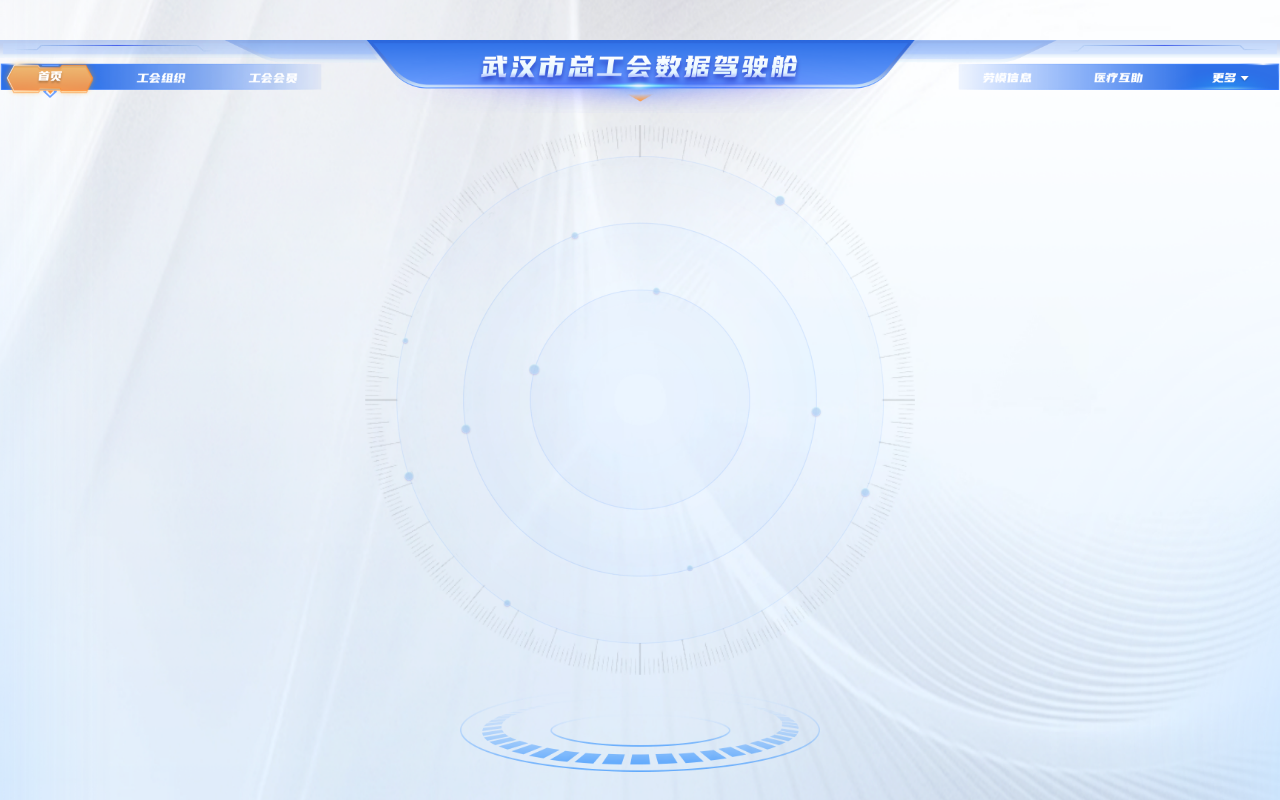
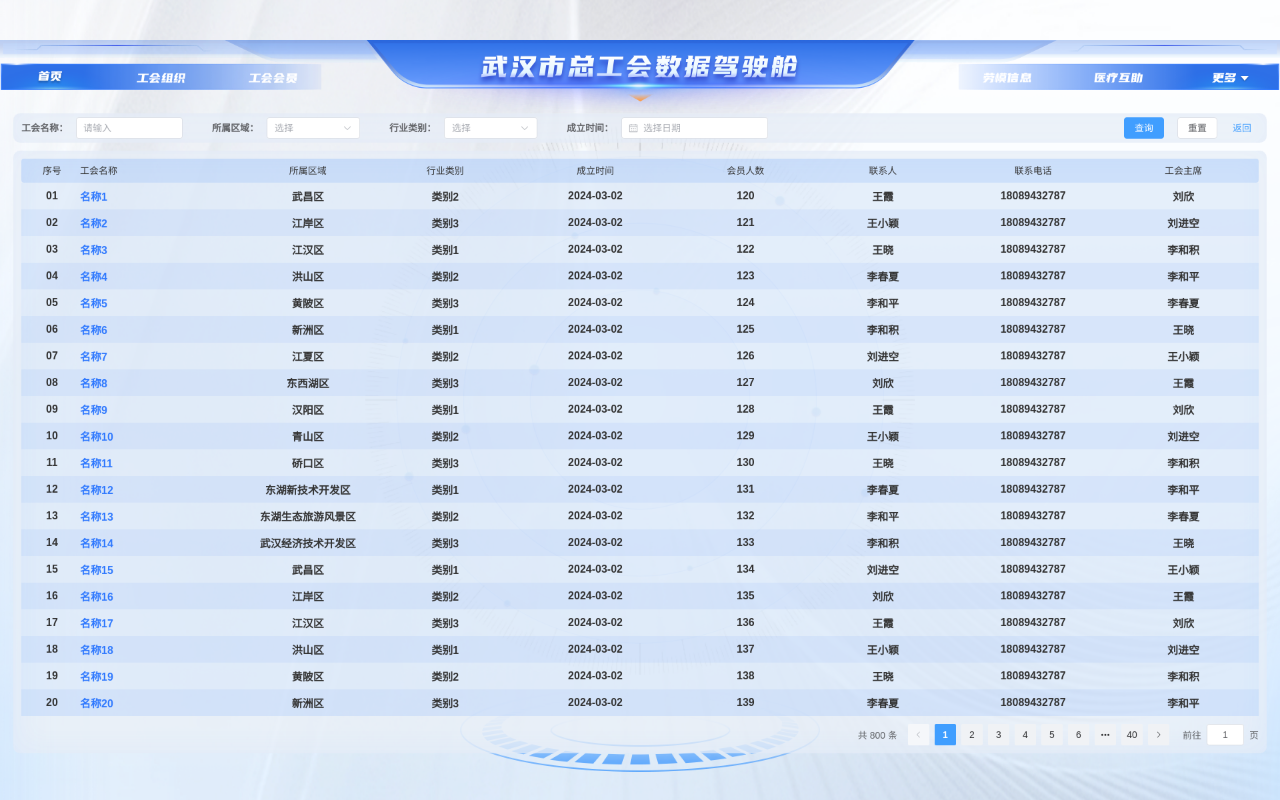
Before and after one commit to wmc-cache/wuhan-dashboard, a Vue app: page /#/grid-table in a window 1280 px wide. Before the commit this address had no page. Built offline with nearby package versions, Linux system fonts and the light colour scheme.

Commit message:
style  fix

```diff
--- a/src/App.vue
+++ b/src/App.vue
@@ -1,16 +1,23 @@
 <template>
   <!-- 等比缩放容器，基于 1920x1080 设计稿 -->
   <ScaleBox :base-width="1920" :base-height="1080">
-    <div class="dash">
-      <HeaderBar />
-      <router-view />
-    </div>
+    <!-- 全局 Element Plus 语言：中文 -->
+    <el-config-provider :locale="zhCn">
+      <div class="dash">
+        <HeaderBar />
+        <router-view />
+      </div>
+    </el-config-provider>
   </ScaleBox>
 </template>
 
 <script setup lang="ts">
 import ScaleBox from './components/ScaleBox.vue';
 import HeaderBar from './components/HeaderBar.vue';
+// Element Plus 中文
+import { ElConfigProvider } from 'element-plus';
+import zhCn from 'element-plus/es/locale/lang/zh-cn';
+import 'element-plus/es/components/config-provider/style/css';
 </script>
 
 <style>
--- a/src/components/org/MemberCount.vue
+++ b/src/components/org/MemberCount.vue
@@ -92,9 +92,10 @@ const option = computed(() => {
     // 三 grid：左/中(0宽)/右，完全参考给定配置
     grid: [
       // 可配置的三列布局
-      { show: false, left: '2%',  top: '10%', bottom: '12%', containLabel: true, width: props.sideWidth },
-      { show: false, left: `${centerLeftPct}%`, top: '15%', bottom: '12%', containLabel: true, width: props.centerWidth },
-      { show: false, right: '-3%', top: '10%', bottom: '12%', containLabel: true, width: props.sideWidth }
+      // 收紧上下留白，提升可用高度（原 top:10/15%, bottom:12%）
+      { show: false, left: '2%', top: '8%', bottom: '4%', containLabel: true, width: props.sideWidth },
+      { show: false, left: `${centerLeftPct}%`, top: '6%', bottom: '4%', containLabel: true, width: props.centerWidth },
+      { show: false, right: '-3%', top: '8%', bottom: '4%', containLabel: true, width: props.sideWidth }
     ],
     legend: {
       top: '2%', right: '5%', itemWidth: 20, itemHeight: 5,
@@ -125,6 +126,8 @@ const option = computed(() => {
         type: 'category', inverse: true, position: 'right',
         axisLine: { show: true, lineStyle: { color: splitLine } },
         axisTick: { show: false }, axisLabel: { show: false },
+        // 缩小首尾空隙，让条形图更“顶满”
+        boundaryGap: ['4%', '4%'],
         data: categories
       },
       {
@@ -133,12 +136,14 @@ const option = computed(() => {
         // 轴线放在中间列中心，通过 offset=列宽/2 实现；允许微调 nudge 修正视觉居中
         offset: centerOffsetPxRef.value + (props.centerNudgePx || 0),
         axisLabel: { show: true, inside: true, margin: 0, align: 'center', color: '#2a6ff0', fontSize: 16, fontWeight: 700 },
+        boundaryGap: ['4%', '4%'],
         data: categories.map((v) => ({ value: v, textStyle: { align: 'center' } }))
       },
       {
         gridIndex: 2, type: 'category', inverse: true, position: 'left',
         axisLine: { show: true, lineStyle: { color: splitLine } },
         axisTick: { show: false }, axisLabel: { show: false },
+        boundaryGap: ['4%', '4%'],
         data: categories
       }
     ],
--- a/src/pages/Dashboard.vue
+++ b/src/pages/Dashboard.vue
@@ -10,7 +10,7 @@
         <OrgIndustry />
       </div>
       <div class="panel h300">
-        <OrgNew />
+        <OrgNew @more="goGridTable" />
       </div>
     </section>
 
@@ -45,6 +45,10 @@ import WuhanMap from '../components/dashboard/WuhanMap.vue';
 import MemberTotal from '../components/dashboard/MemberTotal.vue';
 import MemberNewBiz from '../components/dashboard/MemberNewBiz.vue';
 import MemberNew from '../components/dashboard/MemberNew.vue';
+import { useRouter } from 'vue-router';
+
+const router = useRouter();
+function goGridTable() { router.push({ name: 'grid-table' }); }
 </script>
 
 <style scoped lang="scss">
--- /dev/null
+++ b/src/pages/GridTablePage.vue
@@ -0,0 +1,178 @@
+<template>
+  <main class="grid-page">
+    <!-- 顶部：筛选（Element Plus） -->
+    <section class="filters">
+      <div class="flt-wrap">
+        <!-- 居中表单项 -->
+        <el-form inline :model="q" label-position="left" label-width="auto" class="flt flt--center">
+          <el-form-item label="工会名称：">
+            <el-input v-model="q.name" placeholder="请输入" clearable class="w160" />
+          </el-form-item>
+          <el-form-item label="所属区域：">
+            <el-select v-model="q.region" placeholder="选择" clearable class="w140">
+              <el-option v-for="d in regions" :key="d" :label="d" :value="d" />
+            </el-select>
+          </el-form-item>
+          <el-form-item label="行业类别：">
+            <el-select v-model="q.industry" placeholder="选择" clearable class="w140">
+              <el-option v-for="i in industries" :key="i" :label="i" :value="i" />
+            </el-select>
+          </el-form-item>
+          <el-form-item label="成立时间：">
+            <el-date-picker v-model="q.date" type="date" value-format="YYYY-MM-DD" placeholder="选择日期" class="w160" />
+          </el-form-item>
+        </el-form>
+        <!-- 右侧按钮组 -->
+        <div class="actions">
+          <el-button type="primary" @click="onSearch">查询</el-button>
+          <el-button @click="onReset">重置</el-button>
+          <el-button type="primary" link @click="goBack">返回</el-button>
+        </div>
+      </div>
+    </section>
+
+    <!-- 表格主体（占满剩余高度） -->
+    <section class="table-wrap">
+      <GridTable :columns="columns" :rows="pagedRows" :grid-template="gridTemplate" :visible-rows="20" :row-height="40"
+        :show-header="false" @cell-click="onCellClick" />
+
+      <div class="pager">
+        <el-pagination v-model:current-page="page" :page-size="pageSize" :total="total" background
+          layout="total, prev, pager, next, jumper" @current-change="(p: number) => to(p)" />
+      </div>
+    </section>
+  </main>
+</template>
+
+<script setup lang="ts">
+import { computed, reactive, ref } from 'vue';
+import { useRouter } from 'vue-router';
+import GridTable, { ColumnDef } from '../components/GridTable.vue';
+// Element Plus 组件与样式（按需引入）
+import { ElForm, ElFormItem, ElInput, ElSelect, ElOption, ElDatePicker, ElButton, ElPagination } from 'element-plus';
+import 'element-plus/es/components/form/style/css';
+import 'element-plus/es/components/form-item/style/css';
+import 'element-plus/es/components/input/style/css';
+import 'element-plus/es/components/select/style/css';
+import 'element-plus/es/components/option/style/css';
+import 'element-plus/es/components/date-picker/style/css';
+import 'element-plus/es/components/button/style/css';
+import 'element-plus/es/components/pagination/style/css';
+
+const router = useRouter();
+
+// 简易筛选条件
+const q = reactive({ name: '', region: '', industry: '', date: '' });
+const regions = ['武昌区', '江岸区', '江汉区', '洪山区', '黄陂区', '新洲区', '江夏区', '东西湖区', '汉阳区', '青山区', '硚口区', '东湖新技术开发区', '东湖生态旅游风景区', '武汉经济技术开发区'];
+const industries = ['类别1', '类别2', '类别3'];
+
+// 列定义（与视觉示意一致）
+const gridTemplate = '60px 1.2fr 1fr 1fr 1.2fr 1fr 1fr 1.2fr 1fr';
+const columns: ColumnDef[] = [
+  { key: 'index', title: '序号', formatter: (v) => String(v).padStart(2, '0') },
+  { key: 'name', title: '工会名称', clickable: true, align: 'left' },
+  { key: 'region', title: '所属区域' },
+  { key: 'industry', title: '行业类别' },
+  { key: 'createdAt', title: '成立时间' },
+  { key: 'memberCount', title: '会员人数' },
+  { key: 'contact', title: '联系人' },
+  { key: 'phone', title: '联系电话' },
+  { key: 'chairman', title: '工会主席' },
+];
+
+// 造一份演示数据（800 条）
+interface Row {
+  index: number; name: string; region: string; industry: string; createdAt: string; memberCount: number; contact: string; phone: string; chairman: string;
+}
+const allRows = ref<Row[]>(Array.from({ length: 800 }, (_, i) => ({
+  index: i + 1,
+  name: `名称${i + 1}`,
+  region: regions[i % regions.length],
+  industry: industries[(i + 1) % industries.length],
+  createdAt: '2024-03-02',
+  memberCount: 120 + (i % 500),
+  contact: ['王霞', '王小颖', '王晓', '李春夏', '李和平', '李和积', '刘进空', '刘欣'][i % 8],
+  phone: '18089432787',
+  chairman: ['王霞', '王小颖', '王晓', '李春夏', '李和平', '李和积', '刘进空', '刘欣'][7 - (i % 8)],
+})));
+
+// 搜索（本地过滤示意）
+const filtered = computed(() => {
+  return allRows.value.filter(r =>
+    (!q.name || r.name.includes(q.name)) &&
+    (!q.region || r.region === q.region) &&
+    (!q.industry || r.industry === q.industry) &&
+    (!q.date || r.createdAt === q.date)
+  );
+});
+
+function onSearch() { /* 计算属性已自动更新，这里留空即可 */ }
+function onReset() { q.name = ''; q.region = ''; q.industry = ''; q.date = ''; }
+function goBack() { router.back(); }
+
+// 简易分页
+const pageSize = 20; // 每页 30 条
+const page = ref(1);
+const total = computed(() => filtered.value.length);
+const pageCount = computed(() => Math.max(1, Math.ceil(total.value / pageSize)));
+const pagedRows = computed(() => {
+  const start = (page.value - 1) * pageSize;
+  return filtered.value.slice(start, start + pageSize);
+});
+function to(p: number) { page.value = Math.min(pageCount.value, Math.max(1, p)); }
+
+function onCellClick(payload: { row: Row }) {
+  // 占位：可在此跳详情
+  console.log('cell clicked', payload.row);
+}
+</script>
+
+<style scoped lang="scss">
+.grid-page {
+  height: 980px;
+  padding: 0 20px 20px;
+  display: grid;
+  grid-template-rows: auto 1fr;
+  gap: 12px;
+}
+
+.filters {
+  border-radius: 10px;
+  background: rgba(235, 241, 247, .74);
+  box-shadow: inset 0 0 40px rgba(120, 170, 255, .08);
+  padding: 6px 12px;
+  position: relative;
+}
+
+.flt-wrap {
+  position: relative;
+}
+
+.flt {
+  display: flex;
+  gap: 8px 12px;
+}
+
+.flt--center {
+  align-items: center;
+}
+
+.flt :deep(.el-form-item__label) {
+  //color: #2a6ff0;
+  font-weight: 700;
+}
+
+.actions {
+  position: absolute;
+  right: 8px;
+  top: 50%;
+  transform: translateY(-50%);
+  display: inline-flex;
+  gap: 8px;
+}
+.w160 { width: 160px; }
+.w140 { width: 140px; }
+
+.table-wrap { position: relative; border-radius: 10px; background: rgba(235,241,247,.74); box-shadow: inset 0 0 40px rgba(120,170,255,.08); padding: 12px; display: grid; grid-template-rows: 1fr auto; }
+.pager { display: flex; align-items: center; justify-content: flex-end; color: #2a6ff0; padding-top: 8px; }
+</style>
--- a/src/router/index.ts
+++ b/src/router/index.ts
@@ -9,6 +9,8 @@ const routes: RouteRecordRaw[] = [
   // 更多 下拉真实页面
   { path: '/aid', name: 'aid', component: () => import('../pages/Aid.vue') },
   { path: '/refund', name: 'refund', component: () => import('../pages/Refund.vue') },
+  // 表格演示（GridTable）
+  { path: '/grid-table', name: 'grid-table', component: () => import('../pages/GridTablePage.vue') },
 ];
 
 const router = createRouter({
--- a/src/styles/reset.css
+++ b/src/styles/reset.css
@@ -1,3 +1,7 @@
 /* 基础重置 + 抗锯齿 */
 * { box-sizing: border-box; }
 html, body { margin: 0; padding: 0; -webkit-font-smoothing: antialiased; -moz-osx-font-smoothing: grayscale; }
+
+.el-form-item {
+    margin-bottom: 0 !important;
+}
```
